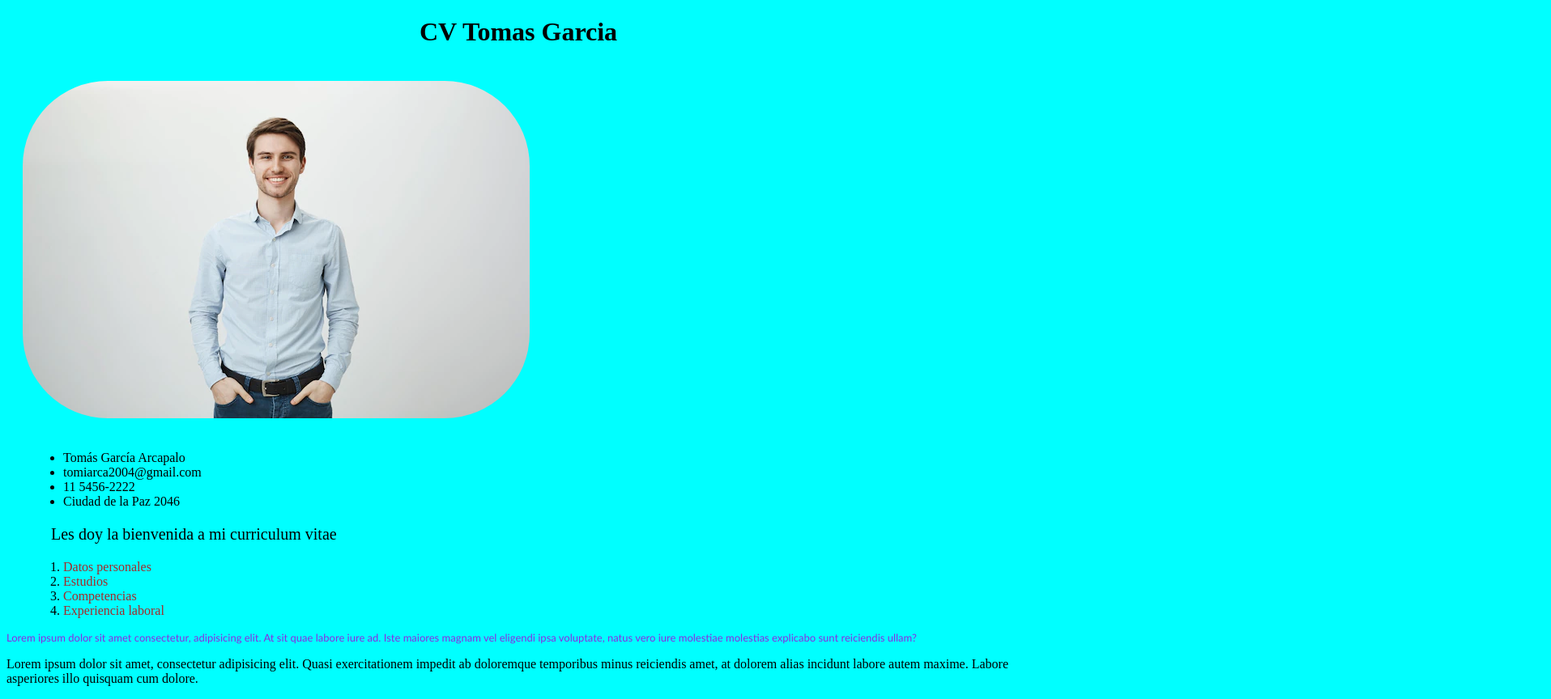
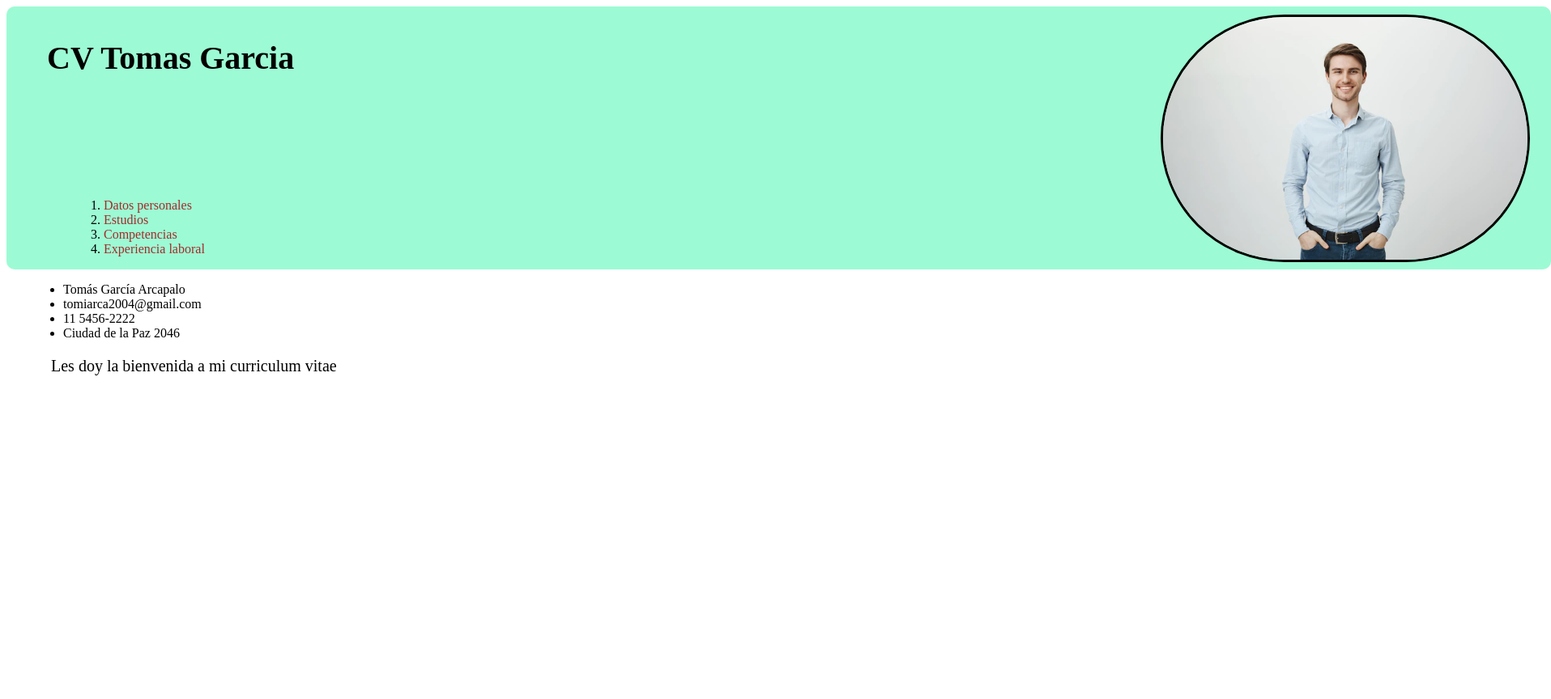
Before and after one commit to tomasGA4/CVTomas, a plain HTML site: page index.html in a window 1280 px wide. Shown: the whole page at 81% size, 1915 px wide, since content can reach past the window. After the commit the page ends 800 px from the top, so only its background shows below. Drawn offline with Linux system fonts and the light colour scheme.

Commit message:
Versión 1.2

```diff
--- a/diseño.css
+++ b/diseño.css
@@ -1,6 +1,21 @@
 body{
-    background-color: aqua;
+    background-color: rgb(255, 255, 255);
 }
+header{
+    background-color: rgba(61, 248, 170, 0.507);
+    display: flex;
+    text-align: left;
+    border-radius: 10px;
+    width: 1907px;
+}
+.titulo {
+    margin-bottom: 150px;
+}
+.accesos {
+    margin-left: 50px;
+    margin-right: 50px;
+}
+/*SEGUIR .ENLACES ponerlo en display flex*/
 .hipervinculos li a {
     color: brown;
     text-decoration: dotted;
@@ -16,16 +31,15 @@ body{
     font-size: 20px
 }
 img {
-    border-radius: 125px;
-    background-position: left top;
-    background-repeat: repeat;
-    padding: 20px;
+    width: 450px;
+    border-radius: 1000px;
+    text-align: right;
+    border-style: solid;
+    margin-left: 1020px;
+    margin-top: 10px;
 }
 h1 {
     text-align: center;
+    font-size: 40px;
+
 }
-.parrafo1{
-    color: blueviolet;
-    font-family: 'Gill Sans', 'Gill Sans MT', Calibri, 'Trebuchet MS', sans-serif;
-    font-size: small;
-}
--- a/index.html
+++ b/index.html
@@ -1,5 +1,6 @@
 <!DOCTYPE html>
 <html lang="en">
+
 <head>
     <meta charset="UTF-8">
     <meta http-equiv="X-UA-Compatible" content="IE=edge">
@@ -7,9 +8,24 @@
     <link rel="stylesheet" href="diseño.css">
     <title>Curriculum vitae</title>
 </head>
+
 <body>
-    <h1>CV Tomas Garcia</h1>
-    <img src="fotoperfil.webp" alt="Foto de perfil">
+    <header>
+        <section class="accesos">
+            <section class="titulo">
+                <h1>CV Tomas Garcia</h1>
+            </section class="enlaces">
+            <ol class="hipervinculos">
+                <li><a href="index.html"> Datos personales </a></li>
+                <li><a href="Estudios.html"> Estudios </a></li>
+                <li><a href="Competencias.html"> Competencias </a></li>
+                <li><a href="Experiencia.html"> Experiencia laboral </a></li>
+            </ol>
+        </section>
+        <section>
+            <img src="fotoperfil.webp" alt="Foto de perfil">
+        </section>
+    </header>
     <ul class="contenidos">
         <li>Tomás García Arcapalo</li>
         <li>tomiarca2004@gmail.com</li>
@@ -17,13 +33,6 @@
         <li>Ciudad de la Paz 2046</li>
     </ul>
     <p class="bienvenida">Les doy la bienvenida a mi curriculum vitae</p>
-    <ol class="hipervinculos">
-        <li><a href="index.html"> Datos personales </a></li>
-        <li><a href="Estudios.html"> Estudios </a></li>
-        <li><a href="Competencias.html"> Competencias </a></li>
-        <li><a href="Experiencia.html"> Experiencia laboral </a></li>
-    </ol>
-    <p class="parrafo1">Lorem ipsum dolor sit amet consectetur, adipisicing elit. At sit quae labore iure ad. Iste maiores magnam vel eligendi ipsa voluptate, natus vero iure molestiae molestias explicabo sunt reiciendis ullam?</p>
-    <p class="parrafo2">Lorem ipsum dolor sit amet, consectetur adipisicing elit. Quasi exercitationem impedit ab doloremque temporibus minus reiciendis amet, at dolorem alias incidunt labore autem maxime. Labore asperiores illo quisquam cum dolore.</p>
 </body>
+
 </html>
```
